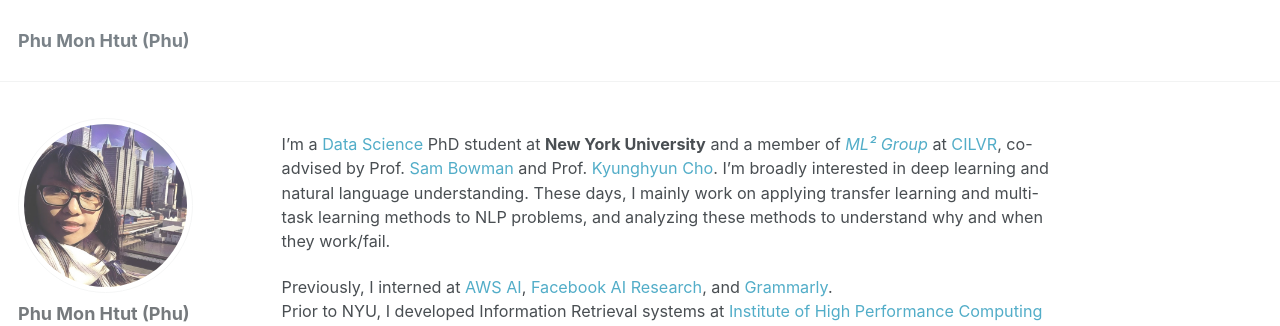
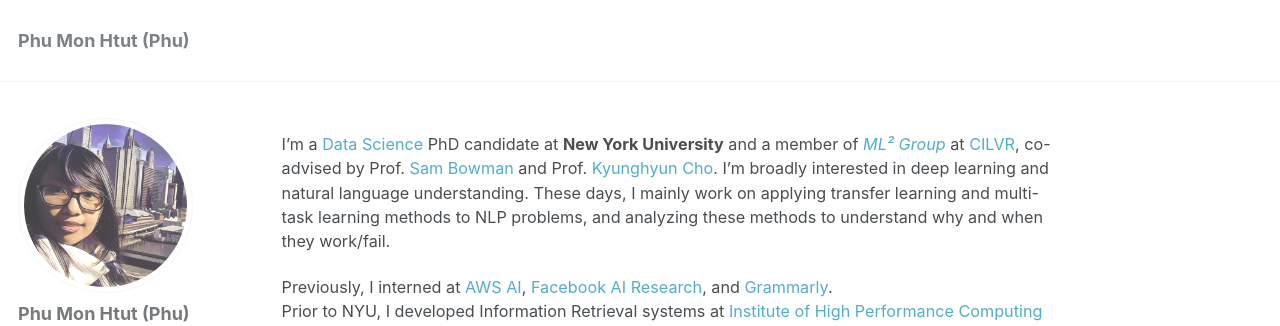
Before and after one commit to phu-pmh/phu-pmh.github.io, a Jekyll site: the page built from _pages/about.md, in a window 1280 px wide and 900 px high. Shown: the top 326 px of the window. Built offline with Jekyll 4.4.1, drawn with Linux system fonts in a browser that asks for light colours; some web fonts are replaced; some of the changed lines change nothing that is shown.

Commit message:
Update about.md

```diff
--- a/_pages/about.md
+++ b/_pages/about.md
@@ -8,7 +8,7 @@
   - /about.html
 ---
 
-I’m a [Data Science](https://cds.nyu.edu/) PhD student at **New York University** and a member of *[ML² Group](https://wp.nyu.edu/ml2/)* at [CILVR](https://wp.nyu.edu/cilvr/), co-advised by Prof. [Sam Bowman](https://www.nyu.edu/projects/bowman/) and Prof. [Kyunghyun Cho](http://www.kyunghyuncho.me/). I'm broadly interested in deep learning and natural language understanding. These days, I mainly work on applying transfer learning and multi-task learning methods to NLP problems, and analyzing these methods to understand why and when they work/fail.
+I’m a [Data Science](https://cds.nyu.edu/) PhD candidate at **New York University** and a member of *[ML² Group](https://wp.nyu.edu/ml2/)* at [CILVR](https://wp.nyu.edu/cilvr/), co-advised by Prof. [Sam Bowman](https://www.nyu.edu/projects/bowman/) and Prof. [Kyunghyun Cho](http://www.kyunghyuncho.me/). I'm broadly interested in deep learning and natural language understanding. These days, I mainly work on applying transfer learning and multi-task learning methods to NLP problems, and analyzing these methods to understand why and when they work/fail.
 
 Previously, I interned at [AWS AI](https://www.amazon.science/), [Facebook AI Research](https://research.fb.com/category/facebook-ai-research/), and [Grammarly](https://www.grammarly.com/).
 Prior to NYU, I developed Information Retrieval systems at [Institute of High Performance Computing](https://www.a-star.edu.sg/ihpc) in Singapore. Before that, I earned my bachelor’s degree in Computer Science at [Nanyang Technological University](http://scse.ntu.edu.sg/Pages/Home.aspx).
@@ -98,11 +98,11 @@
 
 Service
 ------
-* Reviewer: [NAACL](https://naacl.org/), [ACL](https://www.aclweb.org/portal/acl), [EMNLP](https://www.emnlp-ijcnlp2019.org/), [*SEM](https://starsem.org/), [ACL-SRW](https://sites.google.com/view/acl20studentresearchworkshop/home?authuser=0), [AACL-SRW](https://aacl2020-srw.github.io/)
+* Reviewer: [ARR](https://aclrollingreview.org/), [NAACL](https://naacl.org/), [ACL](https://www.aclweb.org/portal/acl), [EMNLP](https://www.emnlp-ijcnlp2019.org/), [*SEM](https://starsem.org/), [ACL-SRW](https://sites.google.com/view/acl20studentresearchworkshop/home?authuser=0), [AACL-SRW](https://aacl2020-srw.github.io/)
 
 Outreach
 -----
-* Organizer and TA: NYU AI School [2019](https://nyu-mll.github.io/nyc-ai-workshop), [2021](https://nyu-mll.github.io/nyu-ai-school-2021/)
+* Organizer and TA: NYU AI School [2019](https://nyu-mll.github.io/nyc-ai-workshop), [2021](https://nyu-mll.github.io/nyu-ai-school-2021/), [2022](https://nyu-mll.github.io/nyu-ai-school-2022)
 * Organizer and Mentor: [Myanmar NLP Reading Group](https://myanmarnlp.github.io/reading-group/)
 
 
```
